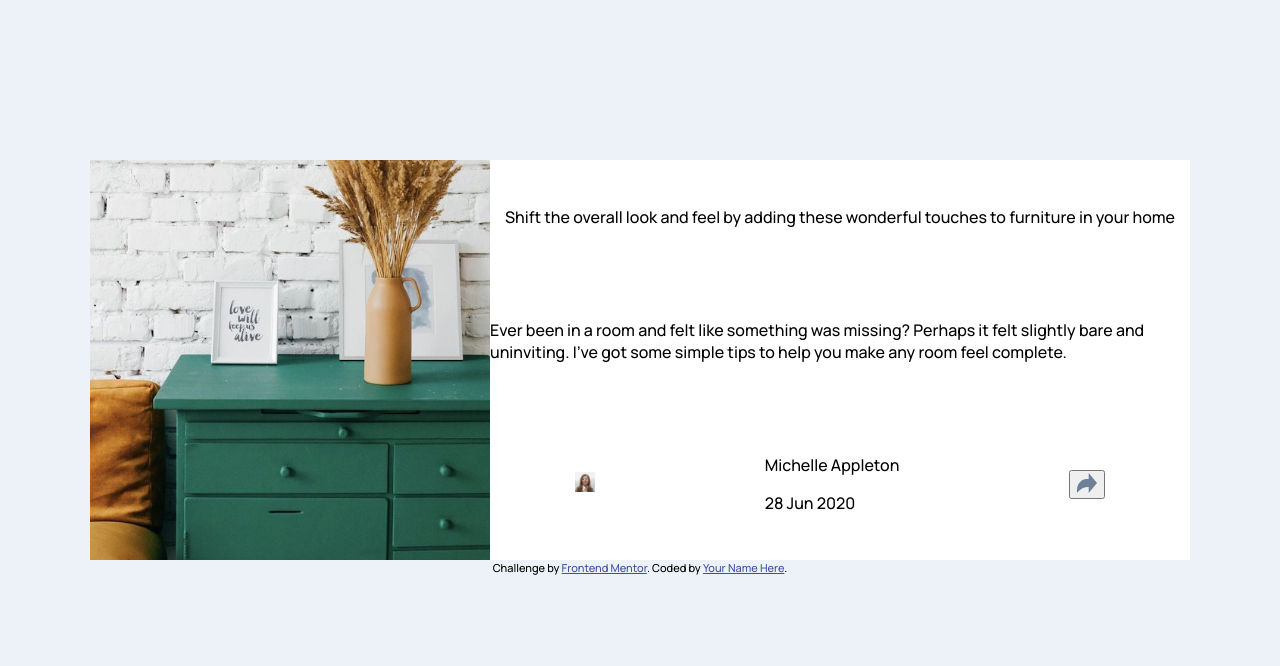
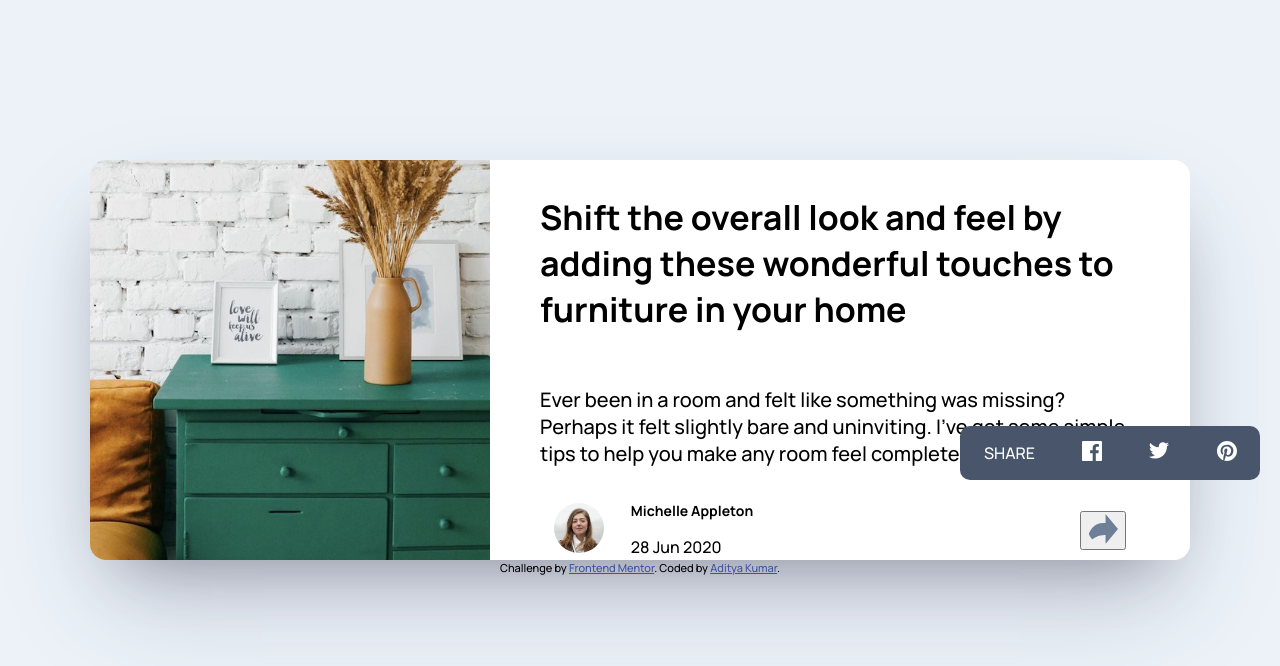
Before and after one commit to akaditya394/article-preview-component, a plain HTML site: page index.html in a window 1280 px wide. Drawn offline with Linux system fonts and the light colour scheme.

Commit message:
desktop design done

```diff
--- a/index.html
+++ b/index.html
@@ -37,13 +37,13 @@
       <div class="flexboxitem-a"></div>
       <div class="flexboxitem-b">
         <div class="upper">
-          <p>
+          <p style="font-size: 34px; font-weight: 700">
             Shift the overall look and feel by adding these wonderful touches to
             furniture in your home
           </p>
         </div>
         <div class="middle">
-          <p>
+          <p style="font-size: 20px; font-weight: 500">
             Ever been in a room and felt like something was missing? Perhaps it
             felt slightly bare and uninviting. I've got some simple tips to help
             you make any room feel complete.
@@ -55,14 +55,35 @@
           </div>
           <div class="account">
             <div class="name">
-              <p>Michelle Appleton</p>
+              <p style="font-size: 14px; font-weight: 700">Michelle Appleton</p>
               <p>28 Jun 2020</p>
             </div>
             <div class="date"></div>
           </div>
           <div class="btn">
+            <div id="share-panel">
+              <div class="share-text"><p style="color: #fff">SHARE</p></div>
+              <div class="facebook">
+                <img src="./images/icon-facebook.svg" alt="" class="facebook" />
+              </div>
+              <div class="twitter">
+                <img src="./images/icon-twitter.svg" alt="" class="twitter" />
+              </div>
+              <div class="pinterest">
+                <img
+                  src="./images/icon-pinterest.svg"
+                  alt=""
+                  class="pinterest"
+                />
+              </div>
+            </div>
             <button>
-              <img src="./images/icon-share.svg" alt="" class="share" />
+              <img
+                src="./images/icon-share.svg"
+                alt=""
+                id="share"
+                style="border-radius: 100px"
+              />
             </button>
           </div>
         </div>
@@ -73,7 +94,17 @@
       Challenge by
       <a href="https://www.frontendmentor.io?ref=challenge" target="_blank"
         >Frontend Mentor</a
-      >. Coded by <a href="#">Your Name Here</a>.
+      >. Coded by <a href="#">Aditya Kumar</a>.
     </div>
+
+    <script>
+      const element = document.getElementById("share");
+      element.addEventListener("click", () => {
+        document.getElementById("share-panel").style.visibility =
+          document.getElementById("share-panel").style.visibility== "hidden"
+            ? "visible"
+            : "hidden";
+      });
+    </script>
   </body>
 </html>
--- a/styles/styles.scss
+++ b/styles/styles.scss
@@ -15,7 +15,12 @@ body {
   justify-content: center;
   align-items: center;
   flex-wrap: wrap;
+  height:auto;
+  width:auto;
+  border-radius:1rem;
   margin-top: 10rem;
+  box-shadow: rgba(50, 50, 93, 0.25) 0px 50px 100px -20px,
+    rgba(0, 0, 0, 0.3) 0px 30px 60px -30px;
 }
 
 .flexboxitem-a {
@@ -25,17 +30,19 @@ body {
   background: url("../images/drawers.jpg");
   background-repeat: no-repeat;
   background-size: cover;
+  border-radius: 1rem 0 0 1rem;
 }
 
 .flexboxitem-b {
   height: 400px;
-  width: 700px;
-  padding: auto;
+  width: 600px;
+  padding: 0 50px 0 50px;
   background-color: white;
   display: flex;
   flex-direction: column;
   justify-content: space-around;
   align-items: center;
+  border-radius: 0 1rem 1rem 0;
 }
 
 .lower {
@@ -46,7 +53,32 @@ body {
   width: 100%;
 }
 
-img{
-    height:20px;
-    width:20px;
+.image .profile {
+  height: 50px;
+  width: 50px;
+  border-radius: 5rem;
 }
+
+#share {
+  height: 30px !important;
+  width: 30px !important;
+}
+
+.account {
+  margin-right: 300px;
+}
+
+
+#share-panel{
+  position: absolute;
+  margin-top:-85px;
+  background-color: hsl(217, 19%, 35%);
+  height: auto;
+  width:300px;
+  border-radius:10px;
+  margin-left:-120px;
+  display:flex;
+  flex-direction: row;
+  justify-content:space-around;
+  align-items:center;
+}
```
Also changed, not shown: styles/styles.css, 1 other file.
